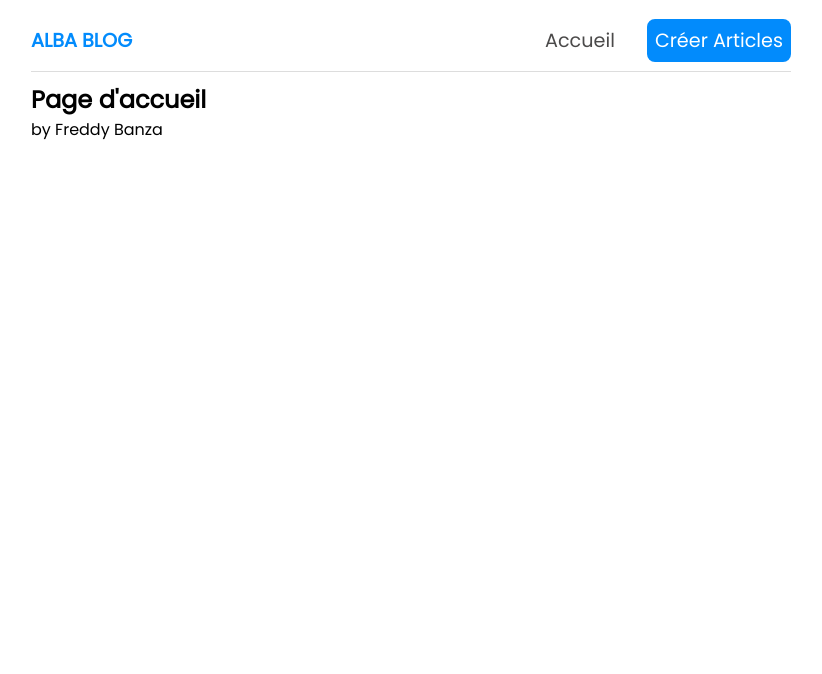
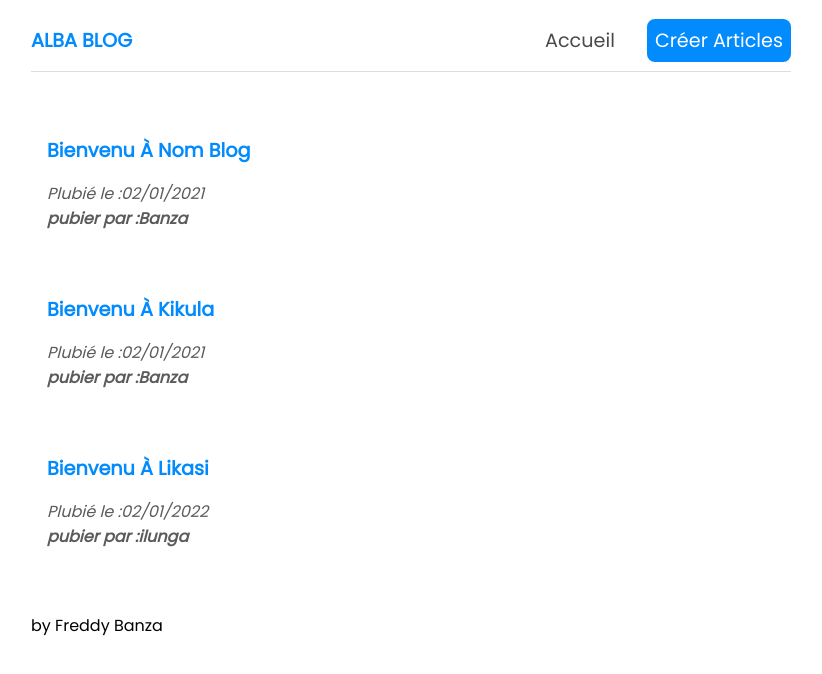
Before and after one commit to banfreddy/tech-4a, a React (Create React App) app: page / in a window 1280 px wide. Shown: the top 674 px of the page, without its empty margins (229-1051 px from the left). Built offline with nearby package versions, Linux system fonts and the light colour scheme; the HTML template or start-up script is replaced by a standard one.

Commit message:
affichage de la liste dymanique

```diff
--- a/src/App.js
+++ b/src/App.js
@@ -7,9 +7,9 @@ import Navbar from './composants/NavBar';
 function App() {
     return (
         <div className = "App" >
-        <Navbar/>
+             <Navbar/>
         <div className="contenu">
-            <Home/>
+             <Home/>
         </div>
 
         </div>
--- a/src/composants/Home.js
+++ b/src/composants/Home.js
@@ -1,7 +1,46 @@
+import { useState } from "react";
+
 const Home = () => {
+
+    const [blogs,setBlog] = useState([
+        {   id: 1,
+            title: "Bienvenu  à nom blog",
+            body: "la ville de likasi",
+            author: "Banza",
+            date: "02/01/2021"
+        },
+        {   id: 2,
+            title: "Bienvenu  à kikula",
+            body: "la ville de likasi",
+            author: "Banza",
+            date: "02/01/2021"
+        },
+        {   id: 3,
+            title: "Bienvenu  à likasi",
+            body: "la ville de likasi",
+            author: "ilunga",
+            date: "02/01/2022"
+        }
+    ]);
+
+
+
     return (
         <div className="home">
-            <h2>Page d'accueil</h2>
+            <div className="bloglist">
+               {
+                    blogs.map( (blog) =>(
+
+                        <div className="blog" key={blog.id}>
+
+                                <a href="#" className="blog-titre">{blog.title}</a>
+                                <p className="blog-publication-date "> Plubié le :{blog.date}</p>
+                                <p className="blog-author">pubier par :{blog.author}</p>
+                        </div>
+                    ))
+
+                 }
+            </div>
             <p>by Freddy Banza</p>
         </div>
      );
```
